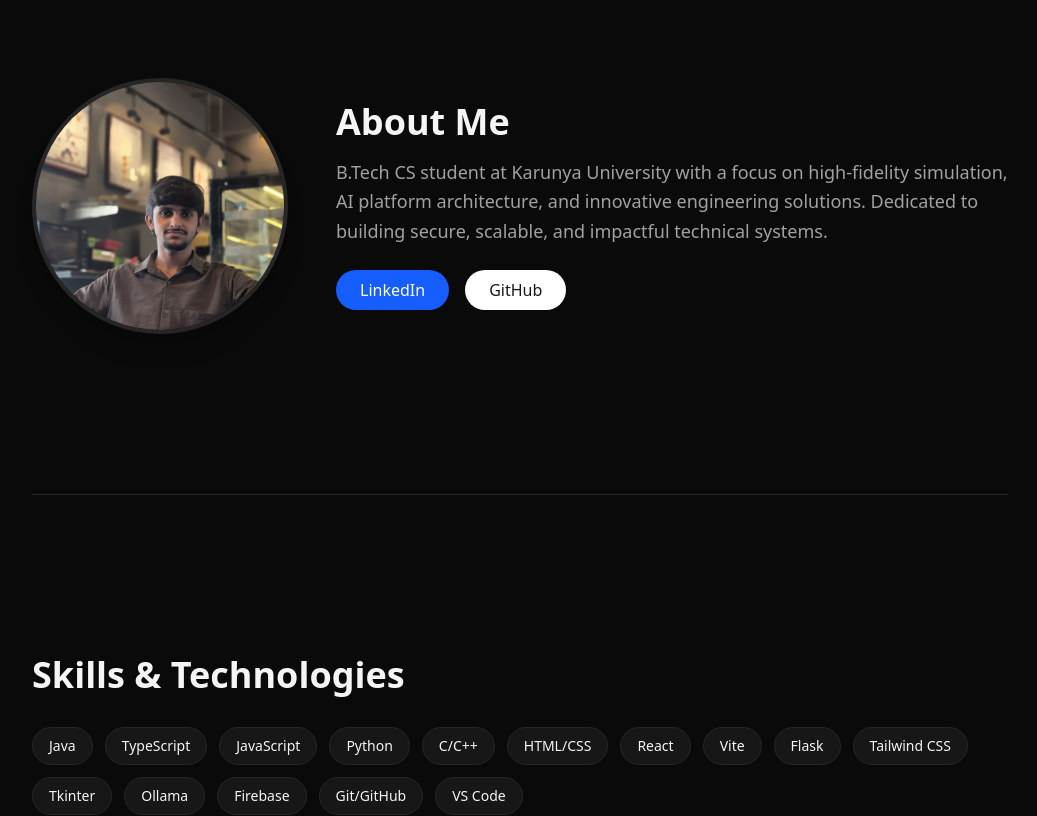
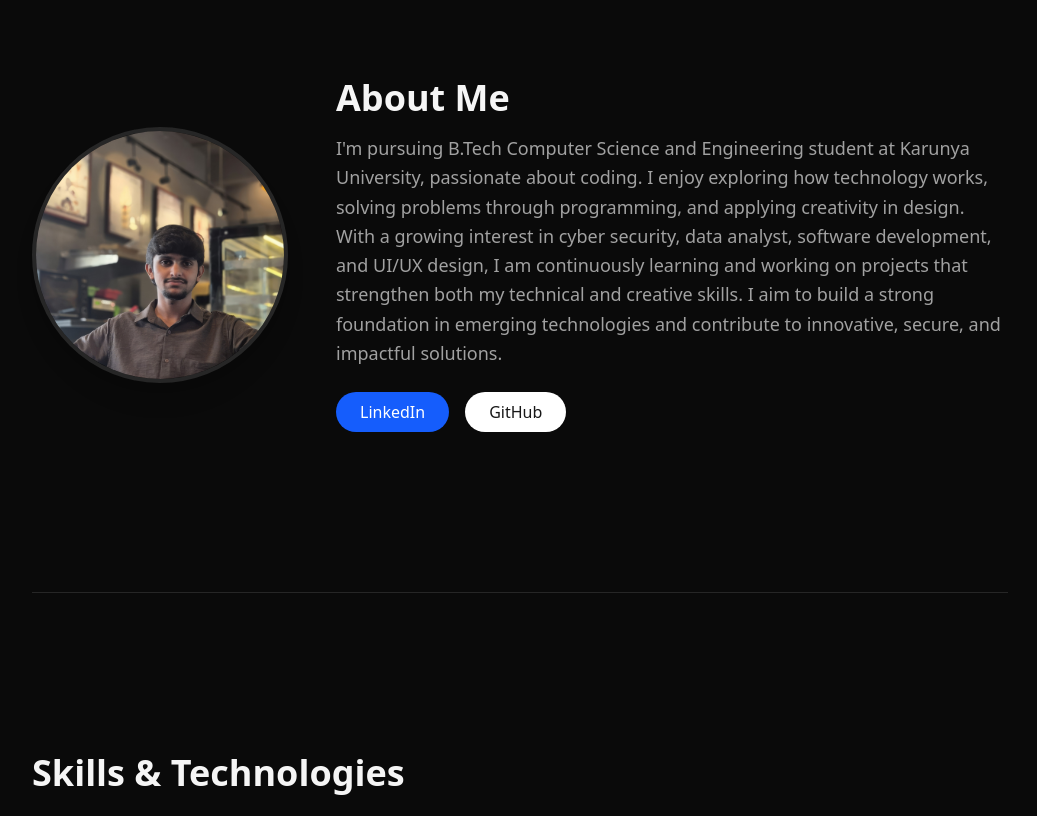
Before and after one commit to allenchandev25-del/allenchandev_portfolio, a React (Vite) app: page / in a window 1280 px wide. Shown: the part 802-1618 px from the top of the page, without its empty margins (120-1157 px from the left). Built offline with nearby package versions, Linux system fonts and the light colour scheme.

Commit message:
Update App.tsx

```diff
--- a/src/App.tsx
+++ b/src/App.tsx
@@ -61,7 +61,7 @@ const FeaturedProjects = () => {
     <section id="projects" ref={targetRef} className="relative h-[300vh]">
       <div className="sticky top-0 flex flex-col justify-center h-screen overflow-hidden bg-neutral-50 dark:bg-neutral-900/50 border-y border-neutral-200 dark:border-neutral-800">
         <div className="w-full max-w-5xl mx-auto px-6 mb-8 lg:mb-12">
-           <h2 className="text-3xl md:text-4xl font-bold">Featured Projects</h2>
+          <h2 className="text-3xl md:text-4xl font-bold">Featured Projects</h2>
         </div>
         <motion.div style={{ x }} className="flex gap-8 pl-6 lg:pl-[calc(50vw-512px+1.5rem)] pr-6 lg:pr-[calc(50vw-512px+1.5rem)] w-max">
           {works.map((work, idx) => (
@@ -145,7 +145,9 @@ export default function App() {
             <div>
               <h2 className="text-3xl md:text-4xl font-bold mb-4">About Me</h2>
               <p className="text-lg text-neutral-600 dark:text-neutral-400 leading-relaxed mb-6">
-                B.Tech CS student at Karunya University with a focus on high-fidelity simulation, AI platform architecture, and innovative engineering solutions. Dedicated to building secure, scalable, and impactful technical systems.
+                I'm pursuing B.Tech Computer Science and Engineering student at Karunya University, passionate about coding. I enjoy exploring how technology works, solving problems through programming, and applying creativity in design.
+
+                With a growing interest in cyber security, data analyst, software development, and UI/UX design, I am continuously learning and working on projects that strengthen both my technical and creative skills. I aim to build a strong foundation in emerging technologies and contribute to innovative, secure, and impactful solutions.
               </p>
               <div className="flex gap-4">
                 <a href="https://www.linkedin.com/in/allen-chandev-36100a347/" target="_blank" rel="noopener noreferrer" className="px-6 py-2 bg-blue-600 text-white rounded-full font-medium hover:bg-blue-700 transition-colors">
```
